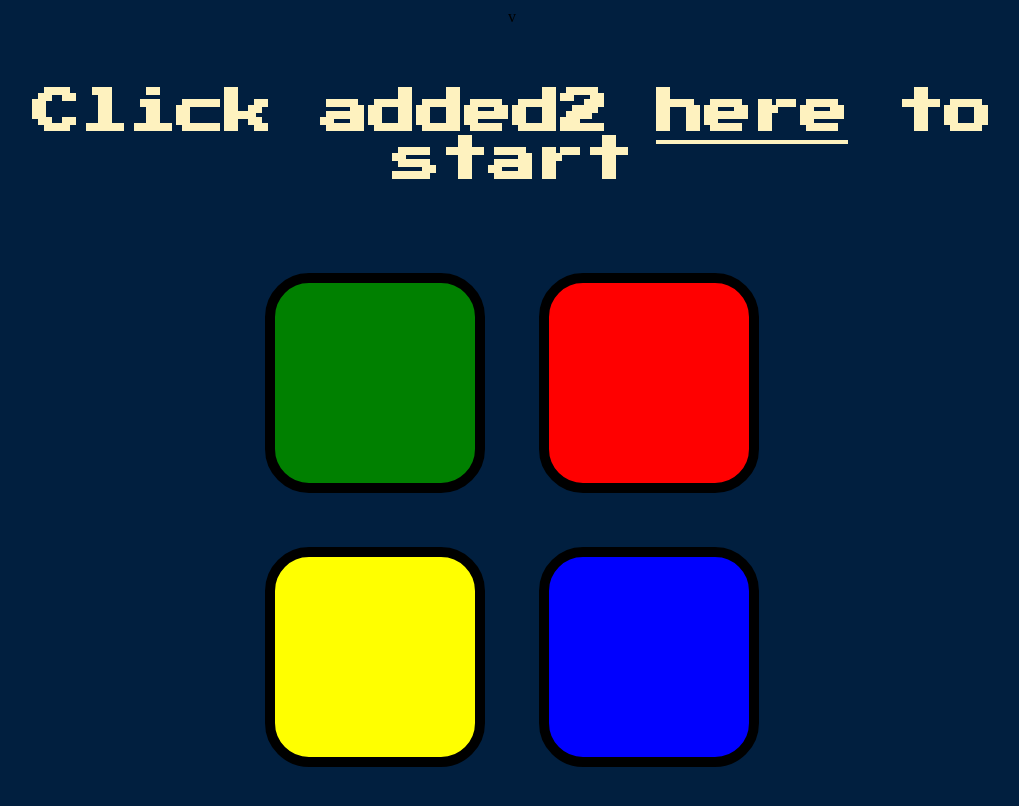
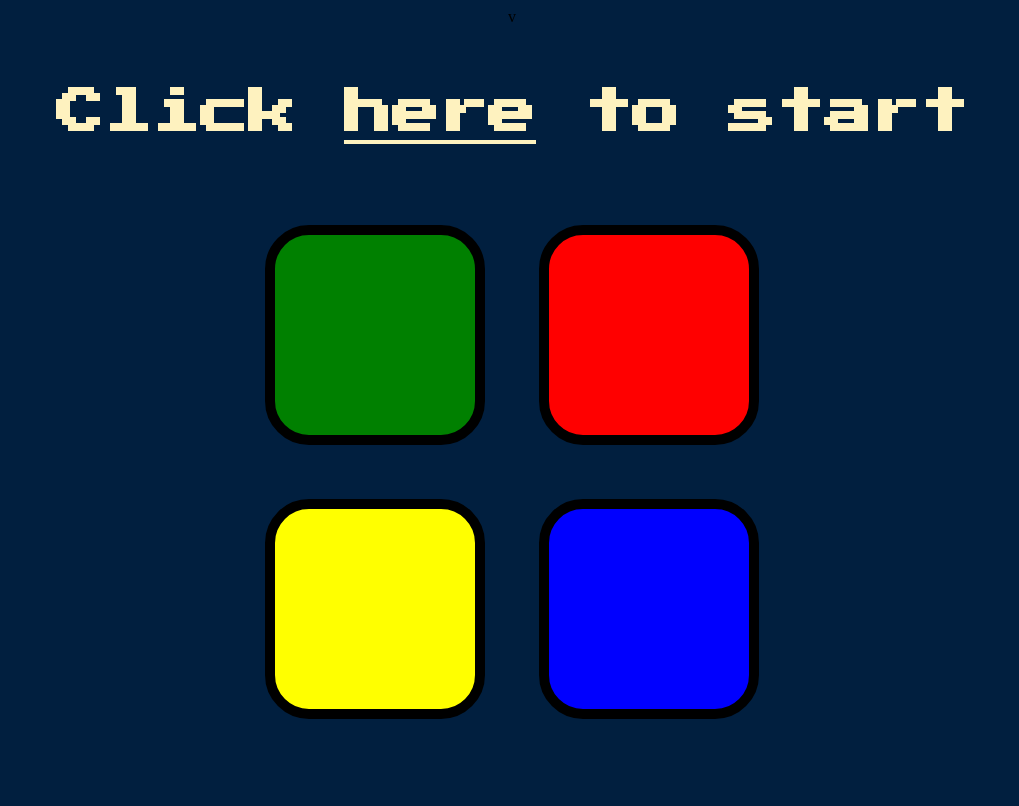
Before and after one commit to ozhar1248/simon_says_game, a plain HTML site: page index.html in a window 1280 px wide. Shown: the top 806 px of the page, without its empty margins (128-1147 px from the left). Drawn offline with nearby package versions, Linux system fonts and the light colour scheme.

Commit message:
Update index.html

```diff
--- a/index.html
+++ b/index.html
@@ -9,7 +9,7 @@
 </head>
 v
 <body>
-  <h1 id="level-title">Click added2 <u>here</u> to start</h1>
+  <h1 id="level-title">Click <u>here</u> to start</h1>
   <div class="container">
     <div class="row">
 
```
